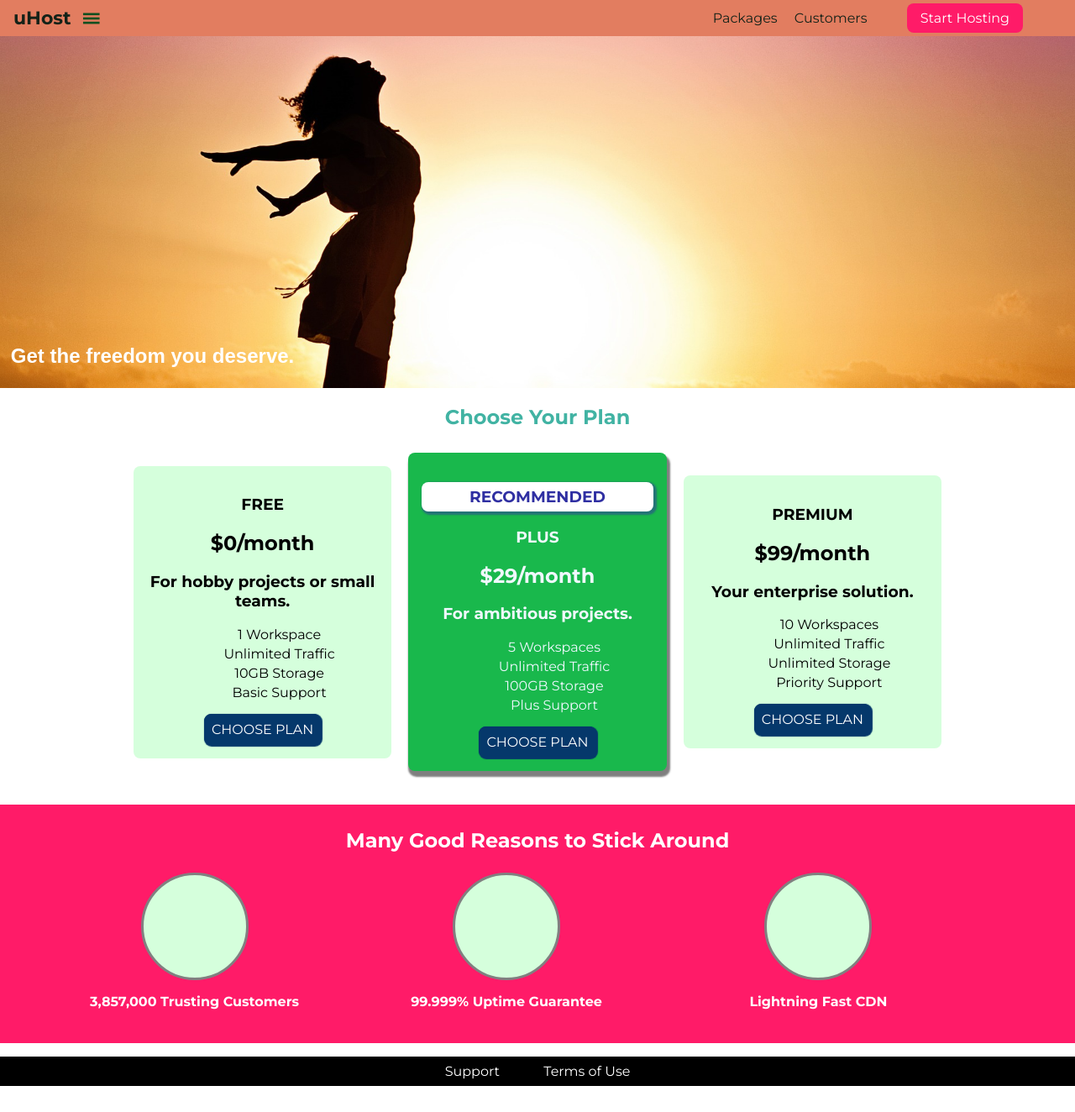
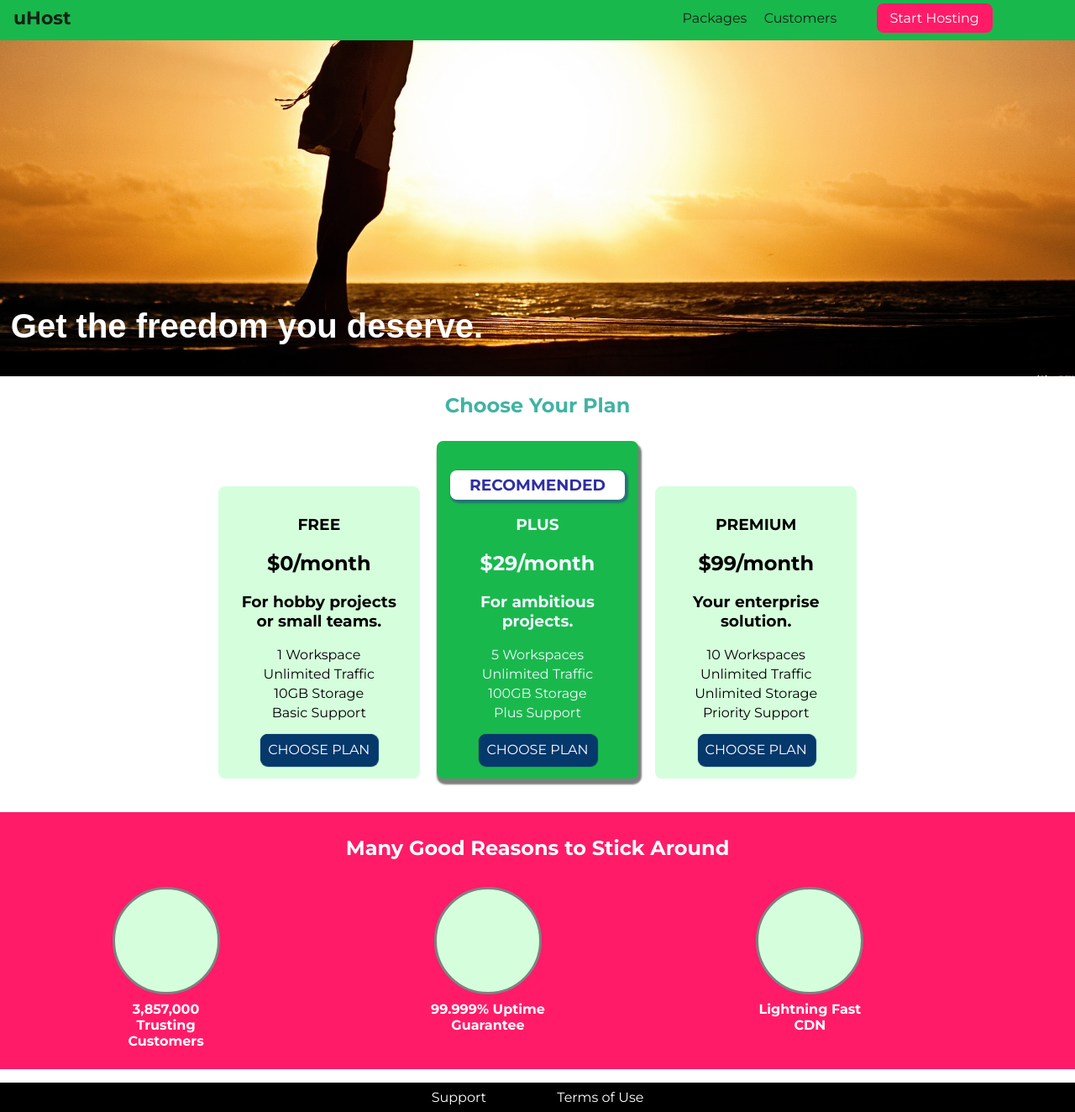
Before and after one commit to amritanshu001/CssWebHosting, a plain HTML site: page index.html in a window 1280 px wide. Shown: the whole page at 84% size. Before the commit the page ends 1293 px from the top, so only its background shows below. Drawn offline with nearby package versions, Linux system fonts and the light colour scheme.

Commit message:
making page responsive

```diff
--- a/Packages/packages.css
+++ b/Packages/packages.css
@@ -1,9 +1,3 @@
-main {
-  padding-top: 32px;
-  position: relative;
-  z-index: -1;
-}
-
 .background-img {
   background: url("../images/plans-background.jpg");
   height: 100%;
@@ -20,7 +14,7 @@ main {
   background: rgba(158, 231, 158, 0.95);
   border: 3px solid black;
   border-left: none;
-  margin: 16px 0;
+  margin: 4rem 0;
   padding: 8px;
   border-radius: 8px;
   position: relative;
--- a/index.html
+++ b/index.html
@@ -3,6 +3,7 @@
   <head>
     <meta charset="UTF-8" />
     <meta http-equiv="X-UA-Compatible" content="ie=edge" />
+    <meta name="viewport" content="width=device-width, initial-scale=1" />
     <title>uHost</title>
     <link rel="shortcut icon" href="favicon.png" />
     <link
--- a/main.css
+++ b/main.css
@@ -1,5 +1,5 @@
 #product-overview {
-  background: url("freedom.jpg") no-repeat left 20% bottom 70% / cover
+  background: url("freedom.jpg") no-repeat left 10% bottom 70% / cover
     border-box;
   /* background-size: cover;
   background-repeat: no-repeat;
@@ -7,15 +7,9 @@
   background-origin: border-box;
   background-clip: border-box; */
   width: 100vw;
-  height: 33vw;
+  height: 33vh;
   margin-top: 2.5rem;
   position: relative;
-}
-
-.section-title {
-  color: #41b3a3;
-  font-weight: bold;
-  text-align: center;
 }
 
 #product-overview h1 {
@@ -24,6 +18,24 @@
   position: absolute;
   bottom: 1%;
   left: 1%;
+  font-size: 1rem;
+}
+
+@media (min-width: 40rem) {
+  #product-overview {
+    background-position: left 10% bottom 20%;
+    height: 50vh;
+  }
+
+  #product-overview h1 {
+    font-size: 2.5rem;
+  }
+}
+
+.section-title {
+  color: #41b3a3;
+  font-weight: bold;
+  text-align: center;
 }
 
 .plan-list {
@@ -33,29 +45,47 @@
 }
 
 .plan {
-  display: inline-block;
+  display: block;
   background: #d5ffdc;
   text-align: center;
-  width: 30%;
+  width: 80%;
   padding: 16px;
-  margin: 8px;
+  margin: 1.25rem auto;
   border-radius: 8px;
-  vertical-align: middle;
+
+  /* vertical-align: middle; */
 }
 
 .plan ul {
   list-style: none;
   text-align: center;
+  padding: 0;
 }
 
 .plan li {
-  margin: 4px;
+  margin: 0.25rem;
+}
+
+@media (min-width: 40rem) {
+  .plan {
+    display: inline-block;
+    width: 30%;
+    margin: 8px;
+    min-width: 15rem;
+    max-width: 12rem;
+  }
 }
 
 .recommended {
   background: #19b84c;
   color: aliceblue;
-  box-shadow: 2px 5px 2px 2px rgba(0, 0, 0, 0.5);
+  /* box-shadow: 2px 5px 2px 2px rgba(0, 0, 0, 0.5); */
+}
+
+@media (min-width: 40rem) {
+  .recommended {
+    box-shadow: 2px 5px 2px 2px rgba(0, 0, 0, 0.5);
+  }
 }
 
 .recommended > h1:first-of-type {
@@ -78,14 +108,19 @@
   margin: 12px;
 }
 
+.sales-pitch__features {
+  padding: 0;
+}
+
 .sales-pitch__features li {
-  display: inline-block;
+  /* display: inline-block; */
   color: white;
   font-weight: bold;
   list-style: none;
-  width: 30%;
+  width: 100%;
   text-align: center;
   vertical-align: top;
+  margin-bottom: 0.5rem;
 }
 
 .sales-pitch__features li > div {
@@ -94,7 +129,33 @@
   height: 128px;
   border: solid grey;
   border-radius: 50%;
-  margin: auto;
+  display: inline-block;
+  vertical-align: middle;
+}
+
+.sales-pitch__features li > p {
+  display: inline-block;
+  width: 40%;
+  vertical-align: middle;
+}
+
+@media (min-width: 40rem) {
+  .sales-pitch__features li {
+    display: inline-block;
+    width: 30%;
+    margin: auto;
+  }
+
+  .sales-pitch__features li > div {
+    display: block;
+    margin: 0.5rem auto;
+  }
+
+  .sales-pitch__features li > p {
+    display: block;
+    text-align: center;
+    margin: auto;
+  }
 }
 
 .modal {
--- a/shared.css
+++ b/shared.css
@@ -20,12 +20,26 @@ body {
 
 .main-header {
   width: 100%;
-  background: #e27d60;
+  background: #19b84c;
   padding: 8px 16px;
   position: fixed;
   top: 0;
   left: 0;
   z-index: 1;
+  height: 3rem;
+}
+
+main {
+  min-height: calc(100vh - 3rem - 2.5rem);
+  padding-top: 0.5rem;
+  position: relative;
+  z-index: -1;
+}
+
+@media (min-width: 40rem) {
+  .main-header > .material-symbols-outlined {
+    display: none;
+  }
 }
 
 .brand-div {
@@ -41,10 +55,16 @@ body {
 }
 
 .main-nav {
-  display: inline-block;
-  width: calc(100% - 150px);
-  text-align: right;
-  vertical-align: middle;
+  display: none;
+}
+
+@media (min-width: 40rem) {
+  .main-nav {
+    display: inline-block;
+    width: calc(100% - 150px);
+    text-align: right;
+    vertical-align: middle;
+  }
 }
 
 .main-nav__lists {
@@ -123,8 +143,8 @@ body {
 }
 
 .main-footer__link {
-  display: inline-block;
   text-align: center;
+  margin: 1rem 0;
 }
 
 .main-footer__link a {
@@ -133,6 +153,14 @@ body {
   text-decoration: none;
   padding: 8px;
   margin: 16px;
+}
+
+@media (min-width: 40rem) {
+  .main-footer__link {
+    display: inline-block;
+    text-align: center;
+    margin: 0 1rem;
+  }
 }
 
 .main-footer__link a:hover,
@@ -152,9 +180,9 @@ body {
   position: fixed;
   top: 0;
   left: 0;
-  width: 30%;
+  width: 80%;
   height: 100vh;
-  background-color: rgb(216, 175, 175);
+  background-color: #19b84c;
   z-index: 300;
 }
 
--- a/shared.js
+++ b/shared.js
@@ -21,7 +21,7 @@ backdrop.addEventListener("click", () => {
     modal.style.display = "none";
   }
   mobileNav.style.display = "none";
-  mainHeader.style.display = "block";
+  //mainHeader.style.display = "block";
 });
 
 if (negativeResponseButton) {
@@ -34,5 +34,5 @@ if (negativeResponseButton) {
 menuIcon.addEventListener("click", () => {
   backdrop.style.display = "block";
   mobileNav.style.display = "block";
-  mainHeader.style.display = "none";
+  //mainHeader.style.display = "none";
 });
```
Also changed, not shown: Customers/customers.css (+39 -10 lines), Packages/packages.html (+1 -0 lines), start-hosting/hosting.css (added), start-hosting/hosting.html (added).
